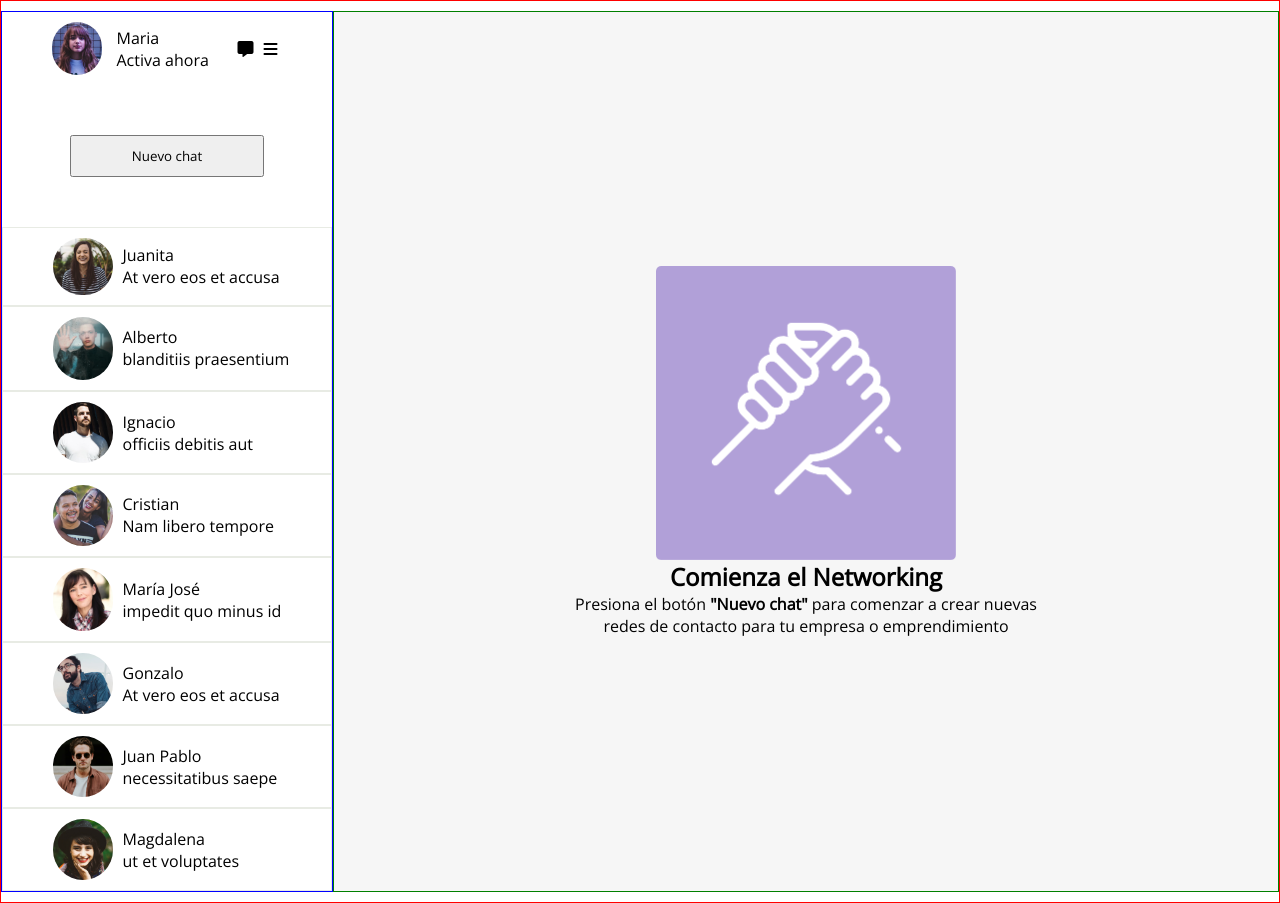
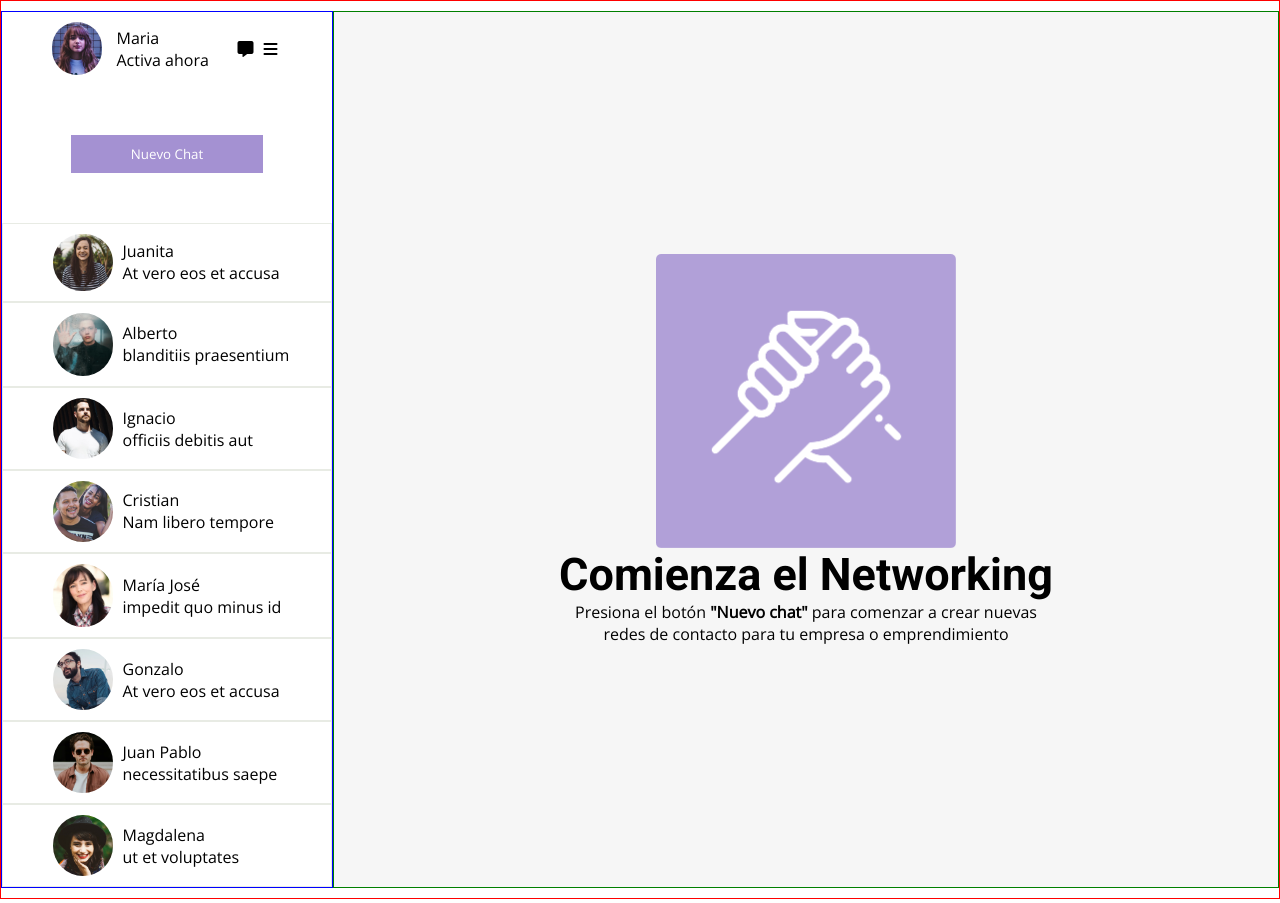
Before and after one commit to ssalinascalibar/desafio1-sistema-mensajeria, a plain HTML site: page index.html in a window 1280 px wide. Drawn offline with nearby package versions, Linux system fonts and the light colour scheme.

Commit message:
h2 style

```diff
--- a/assets/css/style.css
+++ b/assets/css/style.css
@@ -1,3 +1,4 @@
+/* Roboto, Open Sans fonts */
 @import url('https://fonts.googleapis.com/css2?family=Open+Sans&family=Roboto:wght@700&display=swap');
 
 
@@ -5,7 +6,12 @@
     margin: 0;
     padding: 0;
     box-sizing: border-box;
-    font-family: 'Open Sans', 'Roboto' ;
+    font-family: 'Open Sans', 'Roboto', sans-serif ;
+}
+
+h2{
+    font-family: 'Roboto';
+    font-size: 45px;
 }
 
 .container{
@@ -65,6 +71,9 @@
 button{
     margin: 50px 50px;
     padding: 10px 60px;
+    background-color: #a491d2;
+    color: #fff;
+    border: none;
 }
 
 /* Usuarios */
--- a/index.html
+++ b/index.html
@@ -35,7 +35,7 @@
 
             <!-- boton nuevo chat -->
             <div class="nuevo-chat">
-                <button>Nuevo chat</button>
+                <button>Nuevo Chat</button>
             </div>
 
             <div class="user">
```
